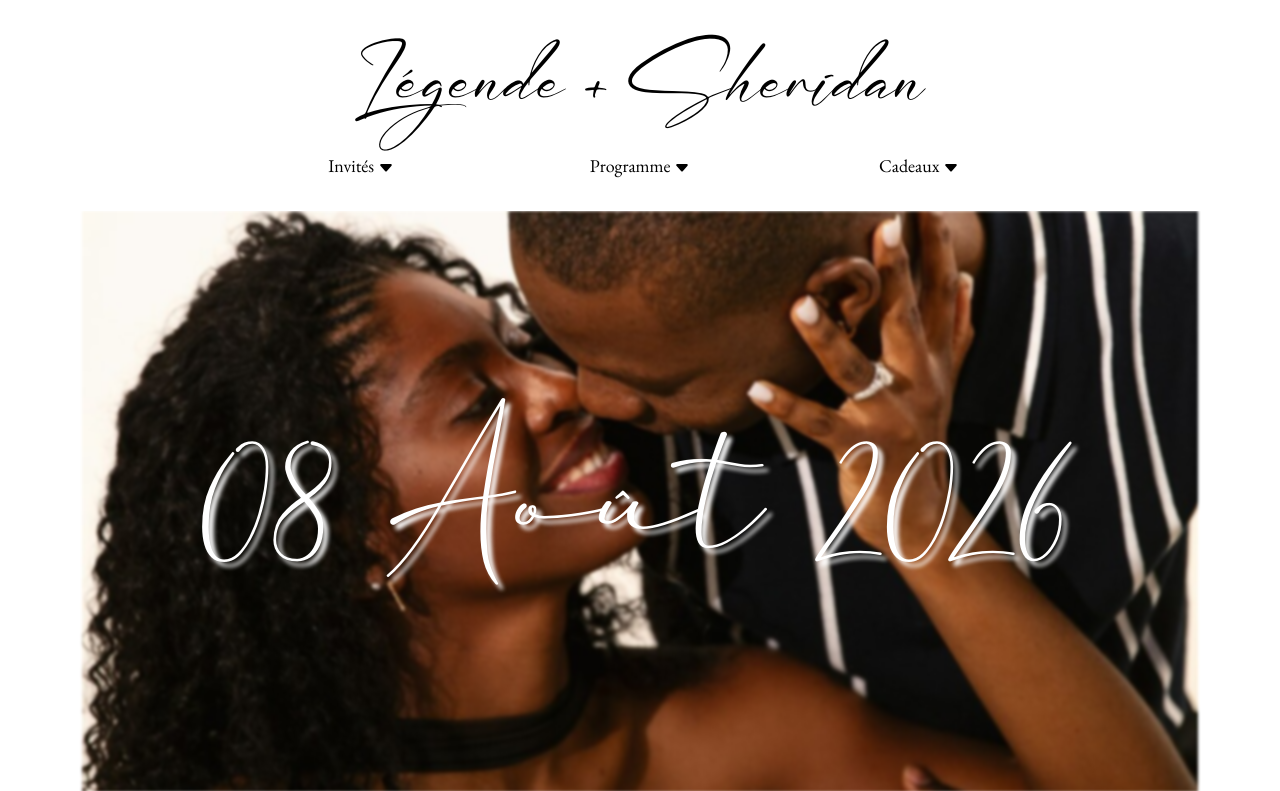
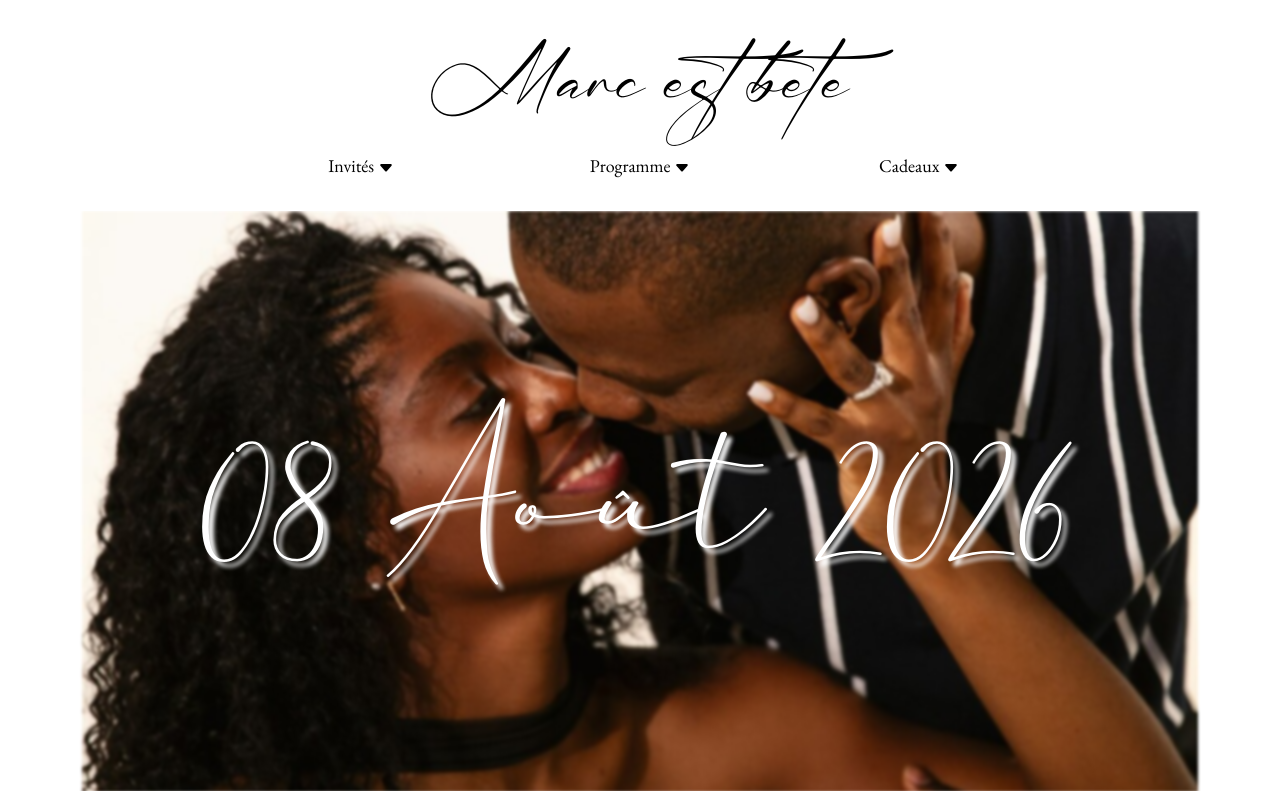
Before and after one commit to KennethSidibe/wedding-website, a Node server app: page / in a window 1280 px wide. Shown: the top 791 px of the page. Run offline with Node 20, Linux system fonts and the light colour scheme; some web fonts are replaced.

Commit message:
Fix font url bug

```diff
--- a/app.js
+++ b/app.js
@@ -1,4 +1,5 @@
 import bodyParser from "body-parser";
+import { log } from "console";
 import express from "express";
 const app = express();
 const port = 3000;
@@ -17,6 +18,8 @@ app.use(express.static(__dirName + "/public"));
 // Routes
 app.listen(port, () => {
   console.log(`Server running on port ${port}.`);
+  console.log("Test Log online");
+
 });
 
 
--- a/public/styles/home.css
+++ b/public/styles/home.css
@@ -31,15 +31,14 @@ html,body,footer {
 }
 
 @font-face {
-    font-family: "William Narasi";
-    src: url("./fonts/WilliamNarasi.ttf");
+    font-family: "WilliamNarasi";
+    src: url("/fonts/WilliamNarasi.ttf");
 }
-
 
 
 @font-face {
     font-family: "Cherolina";
-    src: url("./fonts/cherolina/Cherolina.otf");
+    src: url("/fonts/cherolina/Cherolina.otf");
 }
 
 a {
@@ -55,8 +54,8 @@ a:hover:has(h1)
 }
 
 h1 {
-    font-family: "William Narasi";
-    font-size: 5rem!;
+    font-family: "WilliamNarasi", cursive;
+    font-size: 5rem;
 }
 
 h2 {
@@ -477,7 +476,7 @@ footer .nav-link:focus {
 
 
 footer .text {
-    font-family: "William Narasi", cursive;
+    font-family: "WilliamNarasi", cursive;
     font-size: calc(1.5rem + 2vw);
 }
 
--- a/views/index.ejs
+++ b/views/index.ejs
@@ -37,7 +37,7 @@
         <div class="row pb-2">
           <div class="col pt-4">
             <a href="/">
-              <h1 class="display-1 main-heading">Légende + Sheridan</h1>
+              <h1 class="display-1 main-heading">Marc est bete</h1>
             </a>
           </div>
         </div>
```
